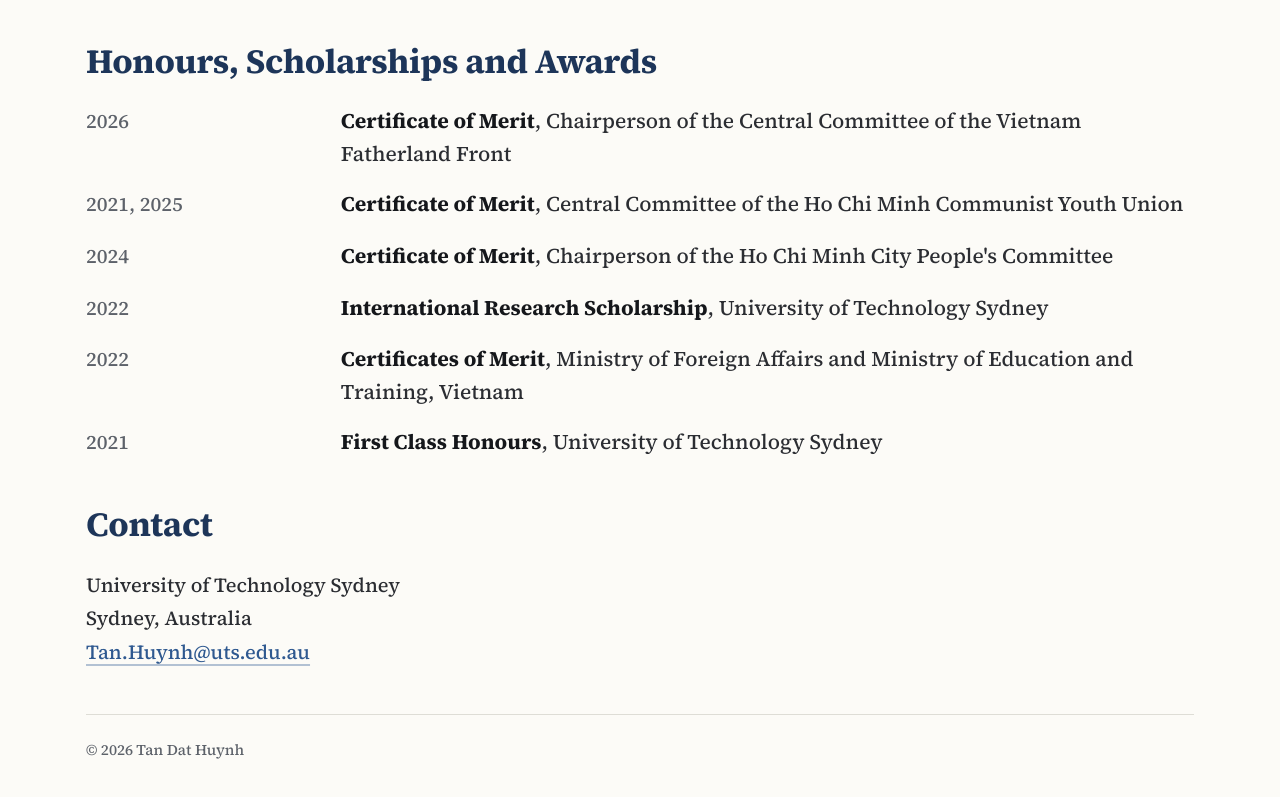
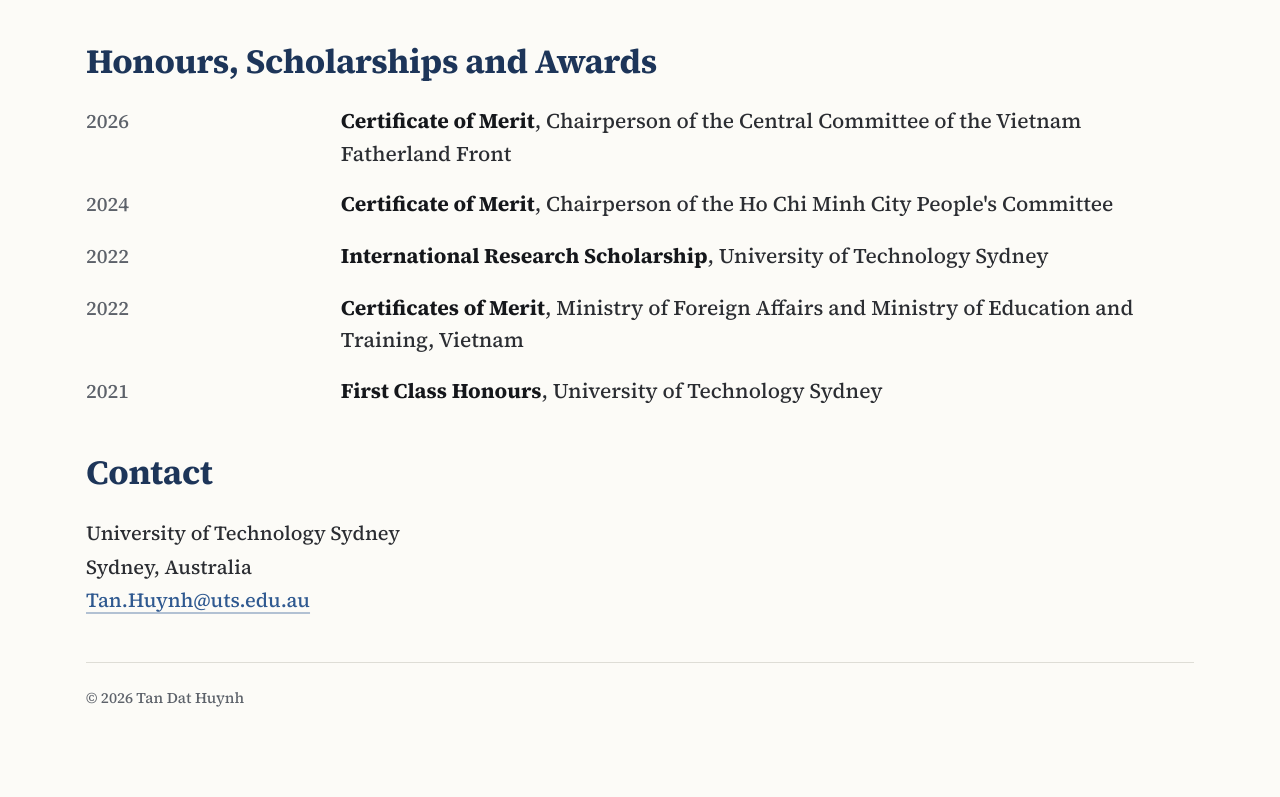
Before and after one commit to dathuynh1910-sudo/academic-website, a plain HTML site: page cv.html in a window 1280 px wide. Shown: the part 2155-2952 px from the top of the page. After the commit the page ends 2930 px from the top, so only its background shows below. Drawn offline with Linux system fonts and the light colour scheme.

Commit message:
Remove Youth Union certificate of merit entry

```diff
--- a/cv.html
+++ b/cv.html
@@ -27,7 +27,7 @@ header{border-bottom:1px solid var(--line);background:var(--bg);position:sticky;
 <div class="entry"><div class="date">2022 – 2026</div><div><div class="entry-title"><strong><span data-en="Deputy Chair" data-vi="Phó Chủ nhiệm">Deputy Chair</span></strong>, <span data-en="Vietnam Australia Innovation Network (NIC AU)" data-vi="Mạng lưới Đổi mới sáng tạo Việt Nam tại Úc (NIC AU)">Vietnam Australia Innovation Network (NIC AU)</span></div></div></div></section>
 <section aria-labelledby="awards"><h2 id="awards"><span data-en="Honours, Scholarships and Awards" data-vi="Danh hiệu, học bổng và khen thưởng">Honours, Scholarships and Awards</span></h2>
 <div class="entry"><div class="date">2026</div><div><div class="entry-title"><strong><span data-en="Certificate of Merit" data-vi="Bằng khen">Certificate of Merit</span></strong>, <span data-en="Chairperson of the Central Committee of the Vietnam Fatherland Front" data-vi="Chủ tịch Ủy ban Trung ương Mặt trận Tổ quốc Việt Nam">Chairperson of the Central Committee of the Vietnam Fatherland Front</span></div></div></div>
-<div class="entry"><div class="date">2021, 2025</div><div><div class="entry-title"><strong><span data-en="Certificate of Merit" data-vi="Bằng khen">Certificate of Merit</span></strong>, <span data-en="Central Committee of the Ho Chi Minh Communist Youth Union" data-vi="Trung ương Đoàn TNCS Hồ Chí Minh">Central Committee of the Ho Chi Minh Communist Youth Union</span></div></div></div>
+
 <div class="entry"><div class="date">2024</div><div><div class="entry-title"><strong><span data-en="Certificate of Merit" data-vi="Bằng khen">Certificate of Merit</span></strong>, <span data-en="Chairperson of the Ho Chi Minh City People's Committee" data-vi="Chủ tịch UBND Thành phố Hồ Chí Minh">Chairperson of the Ho Chi Minh City People's Committee</span></div></div></div>
 <div class="entry"><div class="date">2022</div><div><div class="entry-title"><strong><span data-en="International Research Scholarship" data-vi="Học bổng Nghiên cứu Quốc tế">International Research Scholarship</span></strong>, University of Technology Sydney</div></div></div>
 <div class="entry"><div class="date">2022</div><div><div class="entry-title"><strong><span data-en="Certificates of Merit" data-vi="Bằng khen">Certificates of Merit</span></strong>, <span data-en="Ministry of Foreign Affairs and Ministry of Education and Training, Vietnam" data-vi="Bộ Ngoại giao và Bộ Giáo dục và Đào tạo Việt Nam">Ministry of Foreign Affairs and Ministry of Education and Training, Vietnam</span></div></div></div>
```
